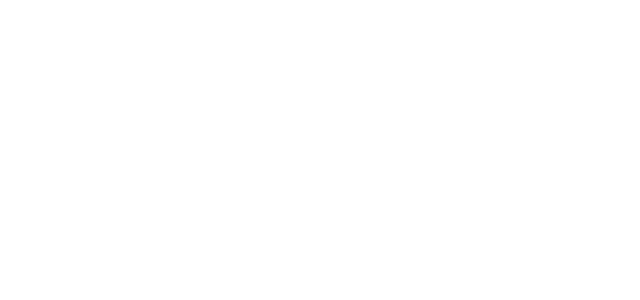
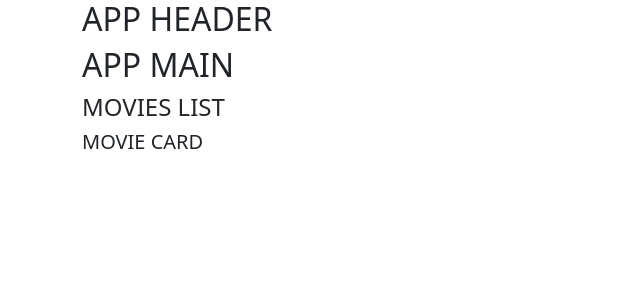
Before and after one commit to umbertofaenza/vite-boolflix, a Vue app: page / in a window 1280 px wide. Shown: the top 300 px of the page, without its empty margins (0-640 px from the left). Built offline with nearby package versions, Linux system fonts and the light colour scheme.

Commit message:
feat: create general components structure

```diff
--- a/src/App.vue
+++ b/src/App.vue
@@ -1,5 +1,15 @@
-<script></script>
+<script>
+import AppHeader from "./components/AppHeader.vue";
+import AppMain from "./components/AppMain.vue";
 
-<template></template>
+export default {
+  components: { AppHeader, AppMain },
+};
+</script>
+
+<template>
+  <AppHeader />
+  <AppMain />
+</template>
 
 <style lang="scss"></style>
--- /dev/null
+++ b/src/components/AppHeader.vue
@@ -0,0 +1,9 @@
+<script></script>
+
+<template>
+  <div class="container">
+    <h2>APP HEADER</h2>
+  </div>
+</template>
+
+<style lang="scss"></style>
--- /dev/null
+++ b/src/components/AppMain.vue
@@ -0,0 +1,16 @@
+<script>
+import MoviesList from "./MoviesList.vue";
+
+export default {
+  components: { MoviesList },
+};
+</script>
+
+<template>
+  <div class="container">
+    <h2>APP MAIN</h2>
+  </div>
+  <MoviesList />
+</template>
+
+<style lang="scss"></style>
--- /dev/null
+++ b/src/components/MovieCard.vue
@@ -0,0 +1,9 @@
+<script></script>
+
+<template>
+  <div class="container">
+    <h5>MOVIE CARD</h5>
+  </div>
+</template>
+
+<style lang="scss"></style>
--- /dev/null
+++ b/src/components/MoviesList.vue
@@ -0,0 +1,16 @@
+<script>
+import MovieCard from "./MovieCard.vue";
+
+export default {
+  components: { MovieCard },
+};
+</script>
+
+<template>
+  <div class="container">
+    <h4>MOVIES LIST</h4>
+  </div>
+  <MovieCard />
+</template>
+
+<style lang="scss"></style>
```
